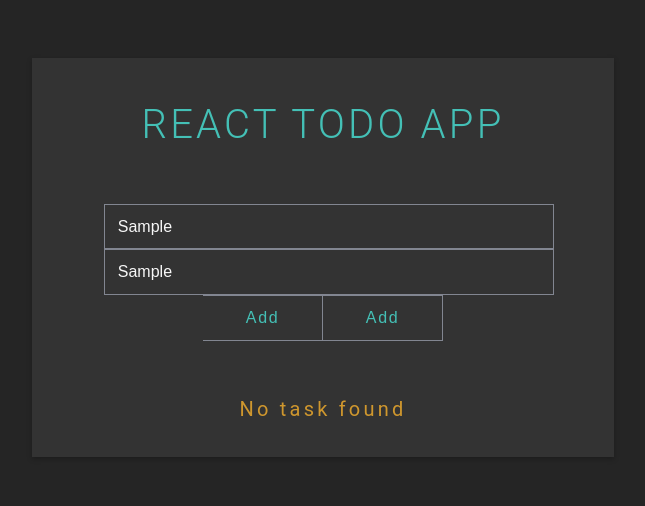
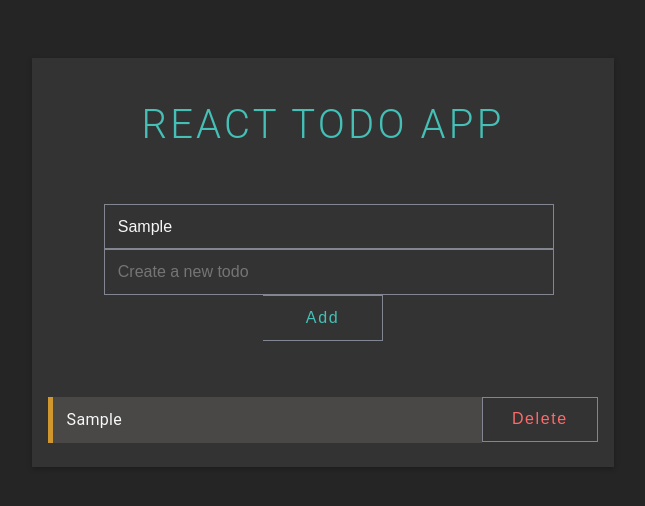
Before and after one commit to SannaSal/todo-app-with-actions-jest, a React (Create React App) app: page / in a window 1280 px wide. Both pictures are taken after typing "Sample", "Sample" into the empty fields and a click on the button "Add". Shown: the top 506 px of the page, without its empty margins (317-962 px from the left). Built offline with nearby package versions, Linux system fonts and the light colour scheme.

Commit message:
Refactored the code

```diff
--- a/src/App.js
+++ b/src/App.js
@@ -1,5 +1,7 @@
+import { useState } from "react";
+import TodoInput from "./TodoInput";
+import TodoList from "./TodoList";
 import './App.css';
-import { useState } from "react";
 
 const App = () => {
   const [todos, setTodos] = useState([]);
@@ -22,47 +24,13 @@ const App = () => {
   return (
     <div className="App">
       <h1>React Todo App</h1>
-      <div className="input-wrapper">
-        <input type="text" name="todo" placeholder="Create a new todo" />
-        <input
-          type="text"
-          name="todo"
-          value={todo}
-          placeholder="Create a new todo"
-          onChange={(e) => {
-            setTodo(e.target.value);
-          }}
-        />
-        <button className='add-button'>Add</button>
-        <button className="add-button" onClick={addTodo}>
-          Add
-        </button>
-      </div>
-
-      {todos?.length > 0 ? (
-        <ul className="todo-list">
-          {todos.map((todo, index) => (
-            <div className="todo">
-              <li key={index}> {todo} </li>
-
-              <button
-                className="delete-button"
-                onClick={() => {
-                  deleteTodo(todo);
-                }}
-              >
-                Delete
-              </button>
-            </div>
-          ))}
-        </ul>
-      ) : (
-        <div className="empty">
-          <p>No task found</p>
-        </div>
-      )}
+      <TodoInput todo={todo} setTodo={setTodo} addTodo={addTodo} />
+      <TodoList list={todos} remmove={deleteTodo} />
     </div>
   );
-}
+};
+
+
+
 
 export default App;
--- /dev/null
+++ b/src/TodoInput.js
@@ -0,0 +1,21 @@
+const TodoInput = ({ todo, setTodo, addTodo }) => {
+  return (
+    <div className="input-wrapper">
+        <input type="text" name="todo" placeholder="Create a new todo" />
+        <input
+          type="text"
+          name="todo"
+          value={todo}
+          placeholder="Create a new todo"
+          onChange={(e) => {
+            setTodo(e.target.value);
+          }}
+        />
+        <button className="add-button" onClick={addTodo}>
+          Add
+        </button>
+    </div>
+  );
+};
+
+export default TodoInput;
--- /dev/null
+++ b/src/TodoList.js
@@ -0,0 +1,30 @@
+const TodoList = ({ list, remove }) => {
+  return (
+    <>
+      {list?.length > 0 ? (
+        <ul className="todo-list">
+          {list.map((entry, index) => (
+            <div className="todo">
+              <li key={index}> {entry} </li>
+
+              <button
+                className="delete-button"
+                onClick={() => {
+                  remove(entry);
+                }}
+              >
+                Delete
+              </button>
+            </div>
+          ))}
+        </ul>
+      ) : (
+        <div className="empty">
+          <p>No task found</p>
+        </div>
+      )}
+    </>
+  );
+};
+
+export default TodoList;
```
